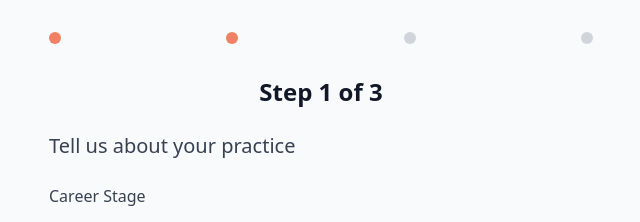
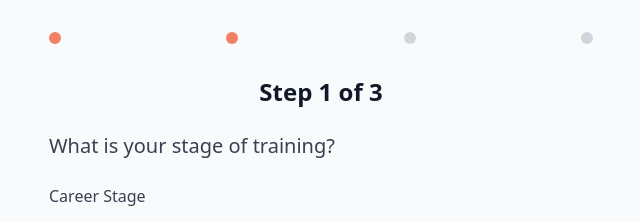
Before and after one commit to rufusmd/linktree-like-app, a Next.js app: page /planner-match in a window 1280 px wide. Both pictures are taken after a click on the button "Find a Financial Planner". Shown: the top 222 px of the page, without its empty margins (319-959 px from the left). Built offline with nearby package versions, Linux system fonts and the light colour scheme.

Commit message:
updates to planner match page questions

```diff
--- a/app/planner-match/page.js
+++ b/app/planner-match/page.js
@@ -30,7 +30,8 @@ export default function PlannerMatch() {
     'Pediatrics',
     'Psychiatry',
     'Surgery',
-    'Other'
+    'Other',
+    'Student'
   ];
 
   const states = [
@@ -53,7 +54,7 @@ export default function PlannerMatch() {
   const renderQuizStep1 = () => (
     <div className="space-y-6">
       <h2 className="text-2xl font-semibold text-center">Step 1 of 3</h2>
-      <h3 className="text-xl text-gray-700">Tell us about your practice</h3>
+      <h3 className="text-xl text-gray-700">What is your stage of training?</h3>
 
       {/* Career Stage */}
       <div className="space-y-3">
@@ -184,7 +185,7 @@ const renderQuizStep2 = () => (
       <div className="space-y-3">
         <label className="block text-gray-700 font-medium">Meeting Format</label>
         <div className="space-y-2">
-          {['Video Call', 'Phone Call', 'No Preference'].map((format) => (
+          {['Video Call', 'Phone Call', 'In Person', 'No Preference'].map((format) => (
             <label key={format} className="flex items-center space-x-3 p-2 rounded hover:bg-gray-50">
               <input
                 type="radio"
@@ -335,7 +336,6 @@ const renderQuizStep2 = () => (
       <div className="space-y-4 text-gray-600">
         <p>Your response has been received.</p>
         <p>Dr. Rufus will personally review your profile and match you with the best financial planner for your needs.</p>
-        <p className="font-medium">Expected response: 1-2 business days</p>
       </div>
 
       <div className="mt-12 space-y-4">
```
